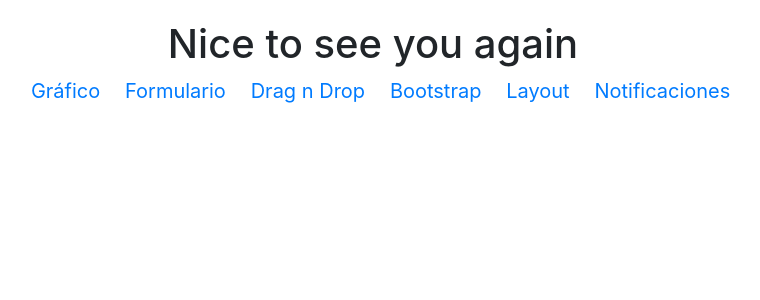
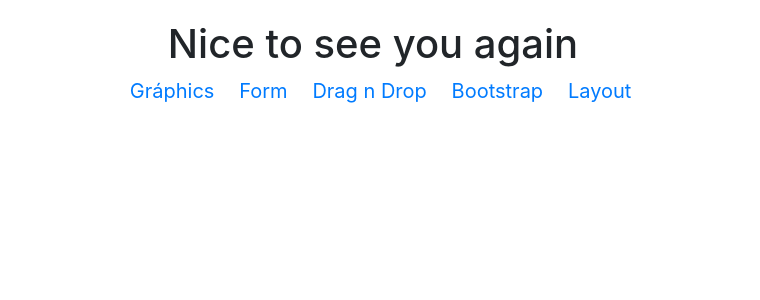
Before and after one commit to lauraVzarco/xpruebasportal, a React (Create React App) app: page /Notification in a window 1280 px wide. Shown: the top 300 px of the page, without its empty margins (267-1027 px from the left). Built offline with nearby package versions, Linux system fonts and the light colour scheme.

Commit message:
changing spanish to english

```diff
--- a/src/containers/App/index.jsx
+++ b/src/containers/App/index.jsx
@@ -5,7 +5,7 @@ import Form from './components/Form';
 import DragDrop from './components/DragDrop';
 import Bootstrap from './components/Bootstrap';
 import Layout from './components/Layout';
-import Notification from './components/Notification';
+// import Notification from './components/Notification';
 import './styles.css';
 
 
@@ -16,12 +16,12 @@ class App extends Component {
         <h1 className="app_title">Nice to see you again</h1>
       <Router>
         <ul className="app_list">
-          <li> <NavLink to="/Graphics" title="Graphics"> Gráfico </NavLink></li>
-          <li> <NavLink to="/Form" title="Form"> Formulario </NavLink> </li>
+          <li> <NavLink to="/Graphics" title="Graphics"> Gráphics </NavLink></li>
+          <li> <NavLink to="/Form" title="Form"> Form </NavLink> </li>
           <li> <NavLink to="/DragDrop" title="DragDrop"> Drag n Drop </NavLink> </li>
           <li> <NavLink to="/Bootstrap" title="Bootstrap"> Bootstrap </NavLink> </li>
           <li> <NavLink to="/Layout" title="Layout"> Layout </NavLink> </li>
-          <li> <NavLink to="/Notification" title="Notification"> Notificaciones </NavLink> </li>
+          {/* <li> <NavLink to="/Notification" title="Notification"> Notificaciones </NavLink> </li> */}
         </ul>
         <Suspense fallback={ <div>Loading...</div> }>
           <Route path="/Graphics" render={ () => <Graphics /> } />
@@ -29,7 +29,7 @@ class App extends Component {
           <Route path="/DragDrop" render={ () => <DragDrop /> } />
           <Route path="/Bootstrap" render={ () => <Bootstrap /> } />
           <Route path="/Layout" render={ () => <Layout /> } />
-          <Route path="/Notification" render={ () => <Notification /> } />
+          {/* <Route path="/Notification" render={ () => <Notification /> } /> */}
         </Suspense>
       </Router>
     </div>
```
